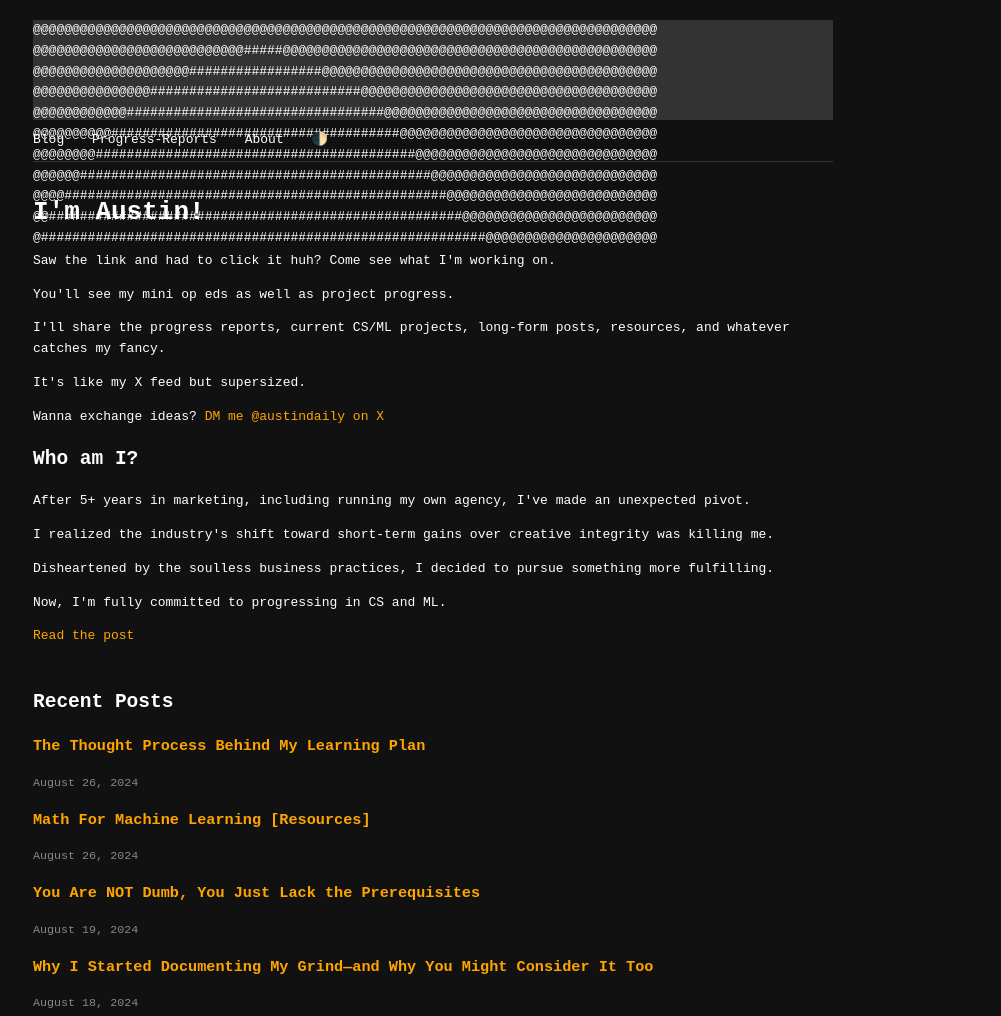
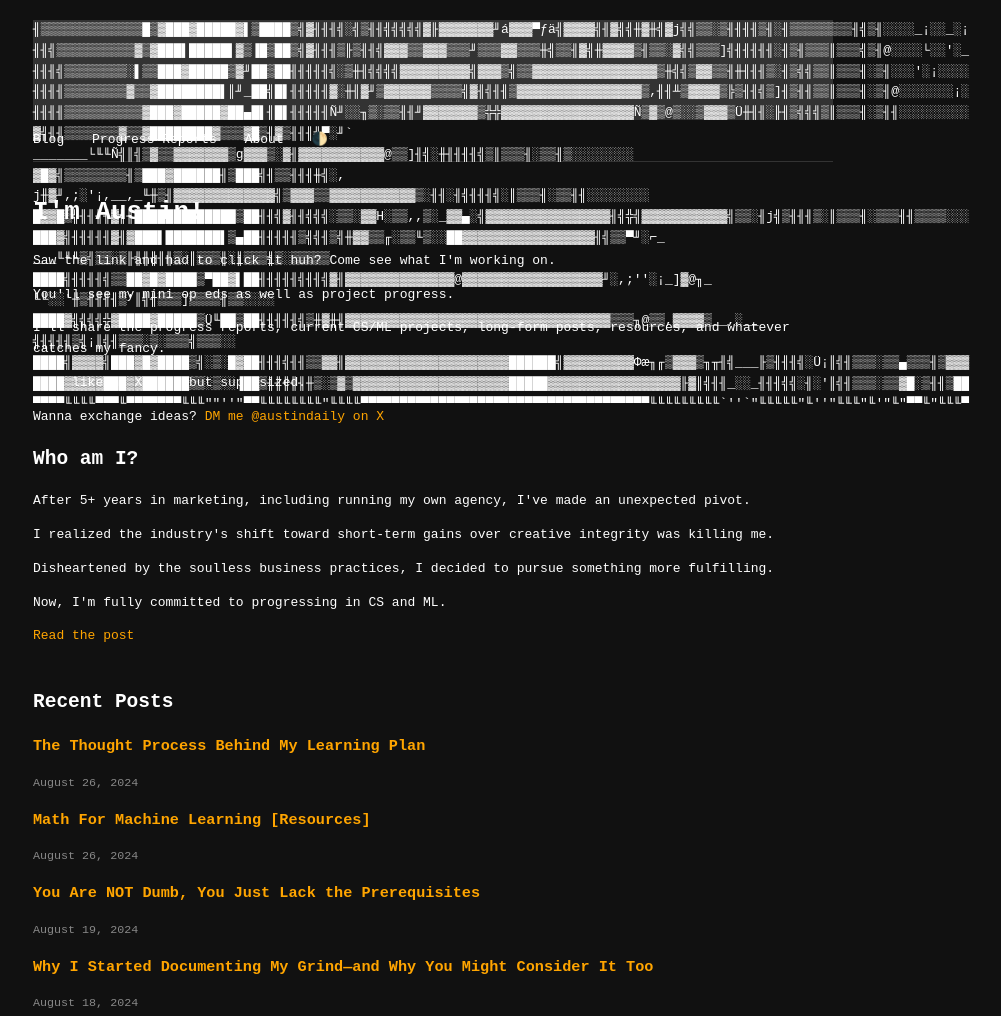
Before and after one commit to haha-isthat-austin/portfolio, a plain HTML site: page index.html in a window 1280 px wide. Shown: the whole page, without its empty margins (207-1208 px from the left). Drawn offline with Linux system fonts and the light colour scheme.

Commit message:
Update index.html

```diff
--- a/index.html
+++ b/index.html
@@ -64,17 +64,20 @@
 <body>
     <header>
         <div class="header-image">
-@@@@@@@@@@@@@@@@@@@@@@@@@@@@@@@@@@@@@@@@@@@@@@@@@@@@@@@@@@@@@@@@@@@@@@@@@@@@@@@@
-@@@@@@@@@@@@@@@@@@@@@@@@@@@#####@@@@@@@@@@@@@@@@@@@@@@@@@@@@@@@@@@@@@@@@@@@@@@@@
-@@@@@@@@@@@@@@@@@@@@#################@@@@@@@@@@@@@@@@@@@@@@@@@@@@@@@@@@@@@@@@@@@
-@@@@@@@@@@@@@@@###########################@@@@@@@@@@@@@@@@@@@@@@@@@@@@@@@@@@@@@@
-@@@@@@@@@@@@#################################@@@@@@@@@@@@@@@@@@@@@@@@@@@@@@@@@@@
-@@@@@@@@@@#####################################@@@@@@@@@@@@@@@@@@@@@@@@@@@@@@@@@
-@@@@@@@@#########################################@@@@@@@@@@@@@@@@@@@@@@@@@@@@@@@
-@@@@@@#############################################@@@@@@@@@@@@@@@@@@@@@@@@@@@@@
-@@@@#################################################@@@@@@@@@@@@@@@@@@@@@@@@@@@
-@@#####################################################@@@@@@@@@@@@@@@@@@@@@@@@@
-@#########################################################@@@@@@@@@@@@@@@@@@@@@@
+╢▒▒▒▒▒▒▒▒▒▒▒▒▒█▒▓███▓█████▓▌▒████▒╣▓╢╢╢╣░╣▒╢╢╣╣╣╣╣▓╟▓▓▓▓▓▓▓╜á▓▓▓▀ƒä╣▓▓▓▓╣╢▓╣╣╫▓╫╣▓j╣╣▒▒░▒╢╢╢╢▒╢░╢▒▒▒▒▒▒▒▒╢╣▒╢░░░░_¡░░_░¡
+╢╢╣▒▒▒▒▒▒▒▒▒▒▓▒▓███▌█████▌▓▒▐█▒██▒╣▓╢╢╢▒╟▒╢╢╣▓▓▓▒▒▓▓▓▒▒▒╜▒▒▒▓▓▒▒▒╫╣▒▒╢▓╣╫▓▓▓▓▒╢▒▒░▓╣╣▒▒▒]╣╢╢╢╢╢░╢▒╢▒▒▒║▒▒▒╣▒╢@░░░░└░░'░_
+╢╢╢╣▒▒▒▒▒▒▒▒░▌▒▒███▓█████▒▓╜██▒██╢╢╢╢╢╣░▒╫╢╣╣╣╣▓▓▓▓▓▓▓▓▓╣▓▓▓▒╣▒▒▓▓▓▓▓▓▓▓▓▓▓▓▓▓▓▓▒╫╣╣▒▓▓▒▒╢╫╢╢╢▒░╢▒╣╣▒▒║▒▒▒╢░▒╢░░░'░¡░░░░
+╢╢╢╢▒▒▒▒▒▒▒▒▓▒▒▓████████▌║╜_██╣█▌╢╢╢╢╢▓░╫╢▓╜▒▓▓▓▓▓▓▒▒▒▒╣▓╢╣╢╢▒▓▓▓▓▓▓▓▓▓▓▓▓▓▓▓▓▒,╢╢╨▒▓▓▓▓▒╠▒╢╢╣▒]╢▒╢╢▒▒║▒▒▒╢░▒╢@░░░░░░░¡░
+╢╢╢╢▒▒▒▒▒▒▒▒▒▒▓███▓█████▓██▄█▌╢█▌╢╢╢╢╢Ñ╜░░╖▒░▒▒╢╢╜▓▓▓▓▓▓▓▒╬╬▓▓▓▓▓▓▓▓▓▓▓▓▓▓▓▓▓Ñ▒▓▒@▒░░▒▓▓▓▒Ü╫╢╢░╟╢▒╣╣╣▒║▒▒▒╢░▒╢╢░░░░░░░░░
+▓╣╢╢▒▒▒▒▒▒▒▓▒▒▓████████▓▒▒▒▓█▒╢▓▒╢╢╢╣▀░╜`  _______└╙╙Ñ╣║╣▒▓▒▒▓▓▓▓▓▓▓▒g▓▓▓▒░▓╢▓▓▓▓▓▓▓▓▓▓▓@▒▒]╢╣░╫╢╢╢╢╣▒║▒▒▒╢░▒▒╢▒░░░░░░░░
+▓█▓╣▒▒▒▒▒▒▒▒╢▒███▓██████╢▒███╣╢▒▒╢╢╢╫╣░, j╫▓╜,;░'¡,__,_╙╫▒╢▓▓▓▓▓▓▓▓▓▓▓▓▓╣▒▓▓▓▒▒▓▓▓▓▓▓▓▓▓▓▓▒░╢╢░╢╣╢╢╢╣░║▒▒▒╢░▒▒╢╢░░░░░░░░
+█▓▓█▒╣╢╢╢╢▓╣╢█████████████▒██╢╢╣▓╢╢╣╣╣░▒▒░▓▓H░▒▒,,▒░_▓▓▄░╣▓▓▓▓▓▓▓▓▓▓▓▓▓▓▓▓╢╣╬╣▓▓▓▓▓▓▓▓▓▓▓╣▒▒░╢j╣▒╢╢╢▒░║▒▒▒╢░▒▒▒╢╢▒▒▒▒░░░
+███▓╣╢╢╢╢╢▓╢▓███▌███████▌▒▄██╢╢╢╢╢▒╣╣╢▒╣╫▓▓▒▒╓░▒▒╙▒░░██▓▓▓▓▓▓▓▓▓▓▓▓▓▓▓▓▓╢╣▒▒▀╜░⌐_ ___╙╙╙▒╣▒▒░▒╟╣╢╢╢╢▒░║▒▒▒╢░║▒▒▒╣▒░▒▒▒▒▒
+████╣╢╢╢╢╣▒▒██▓█▓████▒▀██▓▌██╢╢╢╢╢╣╢╢╣▓╢▓▓▓▓▓▓▓▓▓▓▓▓▓▓@▓▓▓▓▓▓▓▓▓▓▓▓▓▓▓▓▓▓╜░,;''░¡_]▓@╖_  ╙╙░░'╫▒╢╢╢╢▒'║╣╢▒▒▒]▒▒▒▒╢▒▒░░░░
+████▓╣╣╣╣╬▓████▓█████▒Ü╙██▒██╢╢╢╢╢╣▒╫▓╫╢▓▓▓▓▓▓▓▓▓▓▓▓▓▓▓▓▓▓▓▓▓▓▓▓▓▓▓▓▓▓▓▓▓▓▒▒▒╖@▒▒,▓▓▓▓▒__,░__ ╣╢╢╢╢▒╣¡║╣╢▒▒▒░▒░▒▒▒╣▒▒▒░░
+████╣▓▓▓▓╣███▓█▓████▒╣░▒░█▓██╢╢╢╣╢╢▒▒▓▓╢▓▓▓▓▓▓▓▓▓▓▓▓▓▓▓▓▓▓▓▓▓██████╣▓▓▓▓▓▓▓▓▓Φæ╖╓▒▓▓▓▒╖╥╢╣___╟▒╢╢╢╣░Ü¡║╣╢▒▒▒░▒▒▄▒▒▒╢▒▓▓▓
+████▓▓▓▓▓███▓▓██████▒▒░▒░░▐██▒╢╢╢╢╢╫▒░▒▓▒▓▓▓▓▓▓▓▓▓▓▓▓▓▓▓▓▓▓▓▓█████▓▓▓▓▓▓▓▓▓▓▓▓▓▓▓▓▓╟▓║╣╢╢_░░_╢╢╢╣╣░╢░'║╣╢▒▒▒░▒▒▓█░▒╢╢▒██
+▀▀▀▀╙╙╙╙▀▀▀╙▀▀▀▀▀▀▀╙╙╙""''"▀▀╙╙╙╙╙╙╙╙"╙╙╙╙▀▀▀▀▀▀▀▀▀▀▀▀▀▀▀▀▀▀▀▀▀▀▀▀▀▀▀▀▀▀▀▀▀▀▀▀▀╙╙╙╙╙╙╙╙╙`''`"╙╙╙╙╙"╙''"╙╙╙"╙'"╙"▀▀╙"╙╙╙▀
         </div>
         <nav>
             <ul>
```
